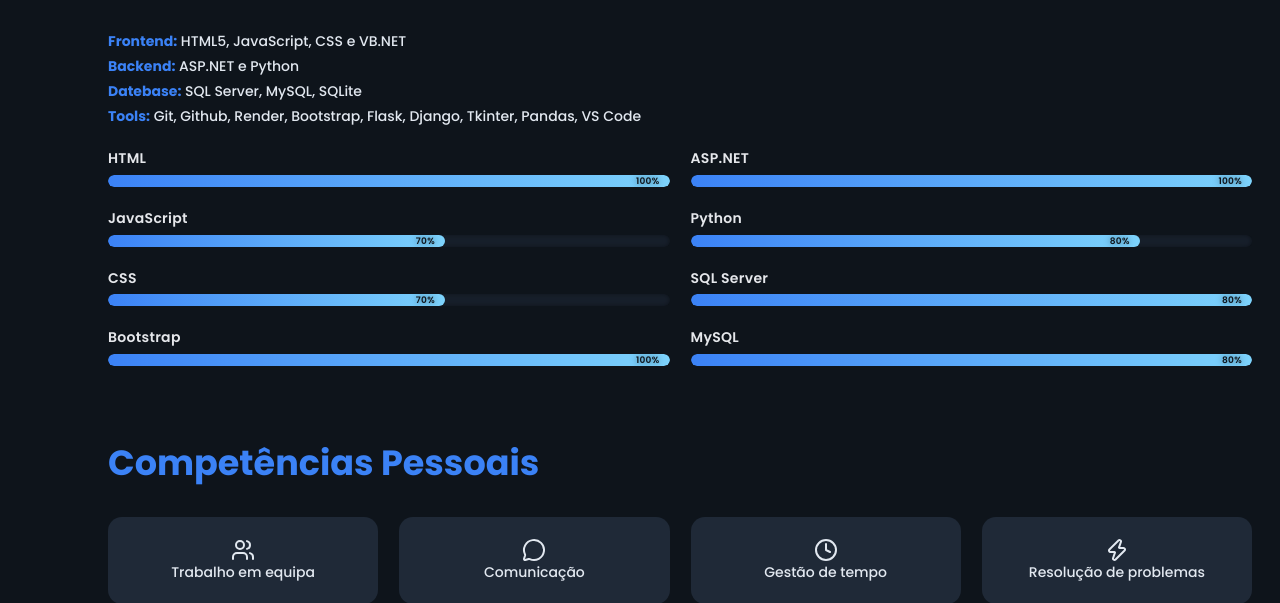
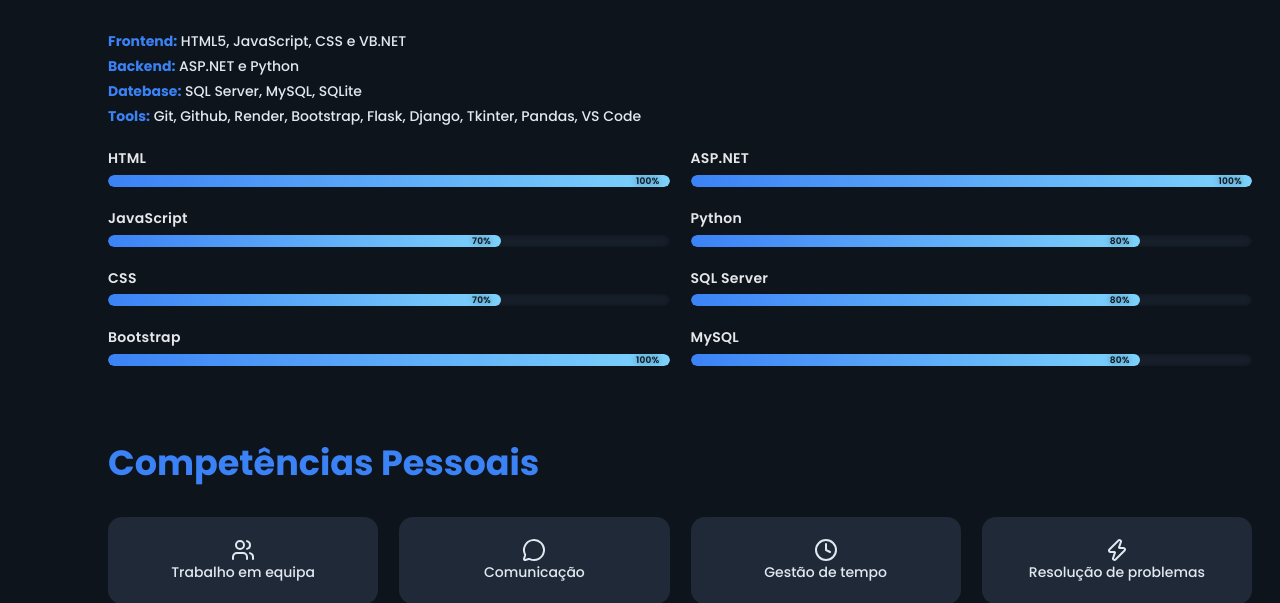
Before and after one commit to buzzz1995-ops/Portf-lio-Online, a Flask app: page / in a window 1280 px wide. Shown: the part 1484-2087 px from the top of the page. Run offline with Flask 3, Linux system fonts and the light colour scheme.

Commit message:
Update index.html

```diff
--- a/templates/index.html
+++ b/templates/index.html
@@ -148,7 +148,7 @@
                 <div class="skill">
                     <span>JavaScript</span>
                     <div class="bar">
-                        <div style="width:60%"><span id="percentagem">70%</span></div>
+                        <div style="width:70%"><span id="percentagem">70%</span></div>
                     </div>
                 </div>
                 <div class="skill">
@@ -160,13 +160,13 @@
                 <div class="skill">
                     <span>CSS</span>
                     <div class="bar">
-                        <div style="width:60%"><span id="percentagem">70%</span></div>
+                        <div style="width:70%"><span id="percentagem">70%</span></div>
                     </div>
                 </div>
                 <div class="skill">
                     <span>SQL Server</span>
                     <div class="bar">
-                        <div style="width:100%"><span id="percentagem">80%</span></div>
+                        <div style="width:80%"><span id="percentagem">80%</span></div>
                     </div>
                 </div>
                 <div class="skill">
@@ -178,7 +178,7 @@
                 <div class="skill">
                     <span>MySQL</span>
                     <div class="bar">
-                        <div style="width:100%"><span id="percentagem">80%</span></div>
+                        <div style="width:80%"><span id="percentagem">80%</span></div>
                     </div>
                 </div>
             </div>
```
